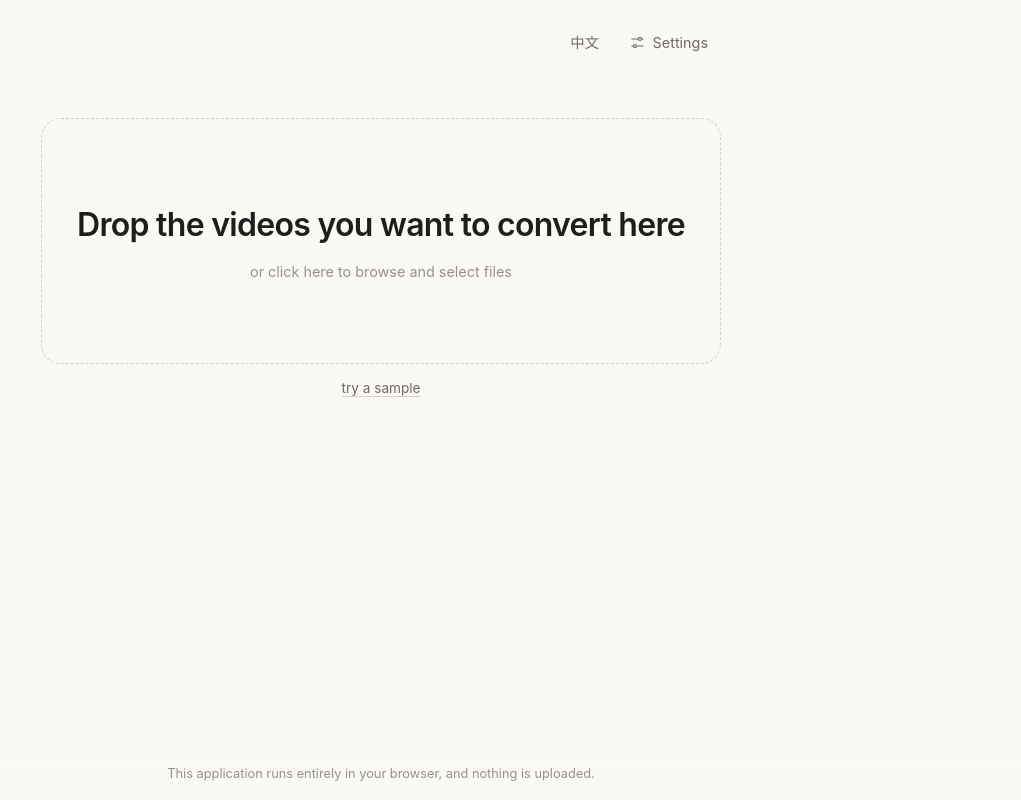
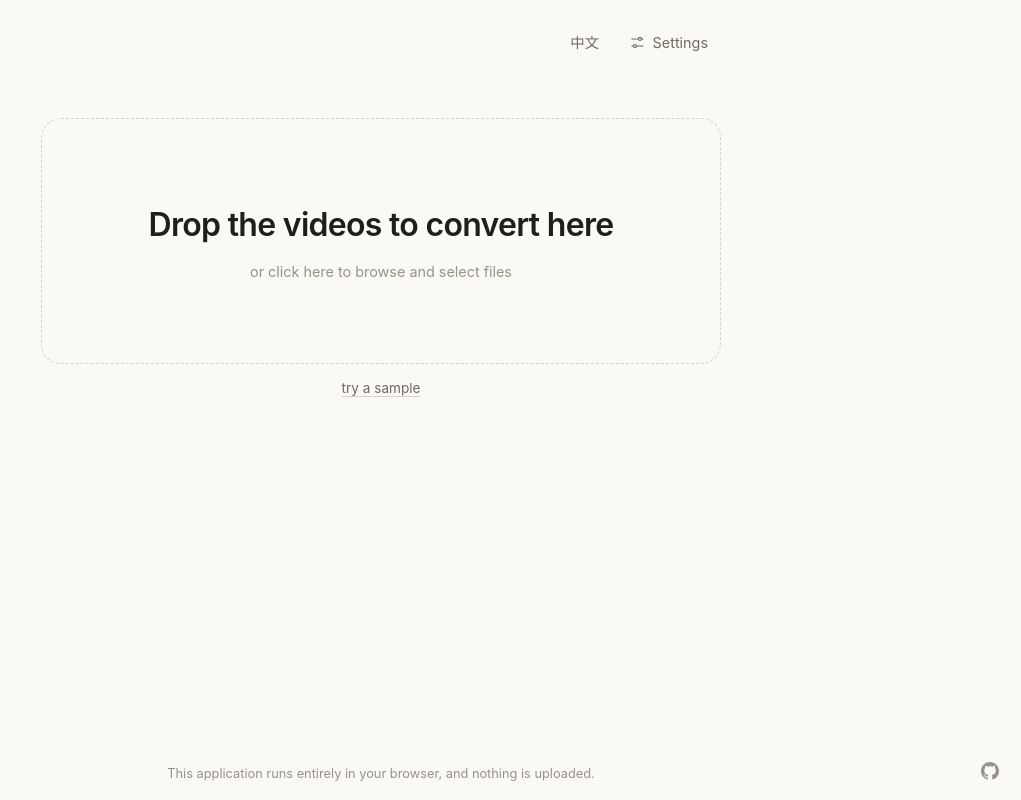
Before and after one commit to SmirnovaOyama/.mpgConverter, a website built with Vite: page web/index.html in a window 1280 px wide. Shown: the whole page, without its empty margins (259-1280 px from the left). Built offline with nearby package versions, Linux system fonts and the light colour scheme.

Commit message:
Add Chinese docs and web UI polish
Adds a full Chinese README section alongside English, updates development commands to use `npm run dev` for the web app and `npm run cli` for the CLI, and aligns related docs. The web app also gets minor UX improvements: shorter dropzone copy, a fixed GitHub corner link, extra footer spacing, and touch-device input sizing to prevent iOS auto-zoom.

```diff
--- a/package.json
+++ b/package.json
@@ -25,10 +25,10 @@
   "scripts": {
     "build": "tsc",
     "typecheck": "tsc --noEmit",
-    "dev": "node src/cli.ts",
+    "dev": "vite",
+    "cli": "node src/cli.ts",
     "test": "node --test test/*.test.ts",
     "prepublishOnly": "npm run build",
-    "web:dev": "vite",
     "web:build": "vite build",
     "web:preview": "vite preview",
     "web:core": "node scripts/copy-core.mjs",
--- a/web/index.html
+++ b/web/index.html
@@ -42,7 +42,7 @@
 
       <main>
         <section id="drop" class="dropzone" tabindex="0" role="button" data-i18n-aria="drop.aria">
-          <h1 data-i18n="drop.title">Drop the videos you want to convert here</h1>
+          <h1 data-i18n="drop.title">Drop the videos to convert here</h1>
           <p class="drop-sub">
             <span class="link" data-i18n="drop.browse">or click here to browse and select files</span>
           </p>
@@ -121,6 +121,21 @@
       </footer>
     </div>
 
+    <a
+      class="github"
+      href="https://github.com/SmirnovaOyama/.mpgConverter"
+      target="_blank"
+      rel="noopener noreferrer"
+      aria-label="GitHub"
+    >
+      <svg viewBox="0 0 16 16" aria-hidden="true">
+        <path
+          fill="currentColor"
+          d="M8 0C3.58 0 0 3.58 0 8c0 3.54 2.29 6.53 5.47 7.59.4.07.55-.17.55-.38 0-.19-.01-.82-.01-1.49-2.01.37-2.53-.49-2.69-.94-.09-.23-.48-.94-.82-1.13-.28-.15-.68-.52-.01-.53.63-.01 1.08.58 1.23.82.72 1.21 1.87.87 2.33.66.07-.52.28-.87.51-1.07-1.78-.2-3.64-.89-3.64-3.95 0-.87.31-1.59.82-2.15-.08-.2-.36-1.02.08-2.12 0 0 .67-.21 2.2.82.64-.18 1.32-.27 2-.27s1.36.09 2 .27c1.53-1.04 2.2-.82 2.2-.82.44 1.1.16 1.92.08 2.12.51.56.82 1.27.82 2.15 0 3.07-1.87 3.75-3.65 3.95.29.25.54.73.54 1.48 0 1.07-.01 1.93-.01 2.2 0 .21.15.46.55.38A8.012 8.012 0 0 0 16 8c0-4.42-3.58-8-8-8Z"
+        />
+      </svg>
+    </a>
+
     <template id="item-template">
       <li class="item">
         <div class="item-head">
--- a/web/src/i18n.ts
+++ b/web/src/i18n.ts
@@ -12,7 +12,7 @@ export type { Locale };
 type Dictionary = Record<string, string>;
 
 const EN: Dictionary = {
-  "drop.title": "Drop the videos you want to convert here",
+  "drop.title": "Drop the videos to convert here",
   "drop.aria": "Choose video files to convert",
   "drop.browse": "or click here to browse and select files",
   "drop.sample": "try a sample",
--- a/web/src/styles.css
+++ b/web/src/styles.css
@@ -209,6 +209,18 @@ input[type="text"] {
 input[type="text"]:focus-visible {
   outline: none;
   border-bottom-color: var(--accent);
+}
+
+/*
+ * iOS zooms the page in whenever a focused text field is smaller than 16px, and
+ * never zooms back out. Meeting that threshold on touch devices avoids it
+ * without a `user-scalable=no` viewport, which would also take away the pinch
+ * zoom people rely on.
+ */
+@media (pointer: coarse) {
+  input[type="text"] {
+    font-size: 16px;
+  }
 }
 
 /* --- Custom listbox, standing in for <select> --- */
@@ -581,7 +593,8 @@ button {
 .foot {
   position: fixed;
   inset: auto 0 0;
-  padding: 1.75rem 1.25rem 1rem;
+  /* Side padding keeps the text clear of the GitHub link in the corner. */
+  padding: 1.75rem 3.25rem 1rem;
   font-size: 0.8rem;
   color: var(--ink-faint);
   text-align: center;
@@ -591,7 +604,35 @@ button {
   pointer-events: none;
 }
 
+/* Sits above the footer, which is inert, so the link stays clickable. */
+.github {
+  position: fixed;
+  right: 1rem;
+  bottom: 0.85rem;
+  z-index: 40;
+  display: inline-flex;
+  padding: 0.4rem;
+  color: var(--ink-faint);
+  border-radius: 8px;
+  transition: color 0.15s, background 0.15s;
+}
+
+.github svg {
+  width: 18px;
+  height: 18px;
+}
+
+.github:focus-visible {
+  outline: 2px solid var(--accent);
+  outline-offset: 1px;
+}
+
 @media (max-width: 560px) {
+  /* The pinned footer wraps to two lines here, so it needs more clearance. */
+  body {
+    padding-bottom: 7rem;
+  }
+
   .dropzone {
     padding: 3.5rem 1rem;
   }
@@ -644,6 +685,11 @@ button {
   .icon-only:hover {
     color: var(--ink);
   }
+
+  .github:hover {
+    color: var(--ink);
+    background: var(--panel-2);
+  }
 }
 
 @media (prefers-reduced-motion: reduce) {
```
Also changed, not shown: README.md, 1 other file.
